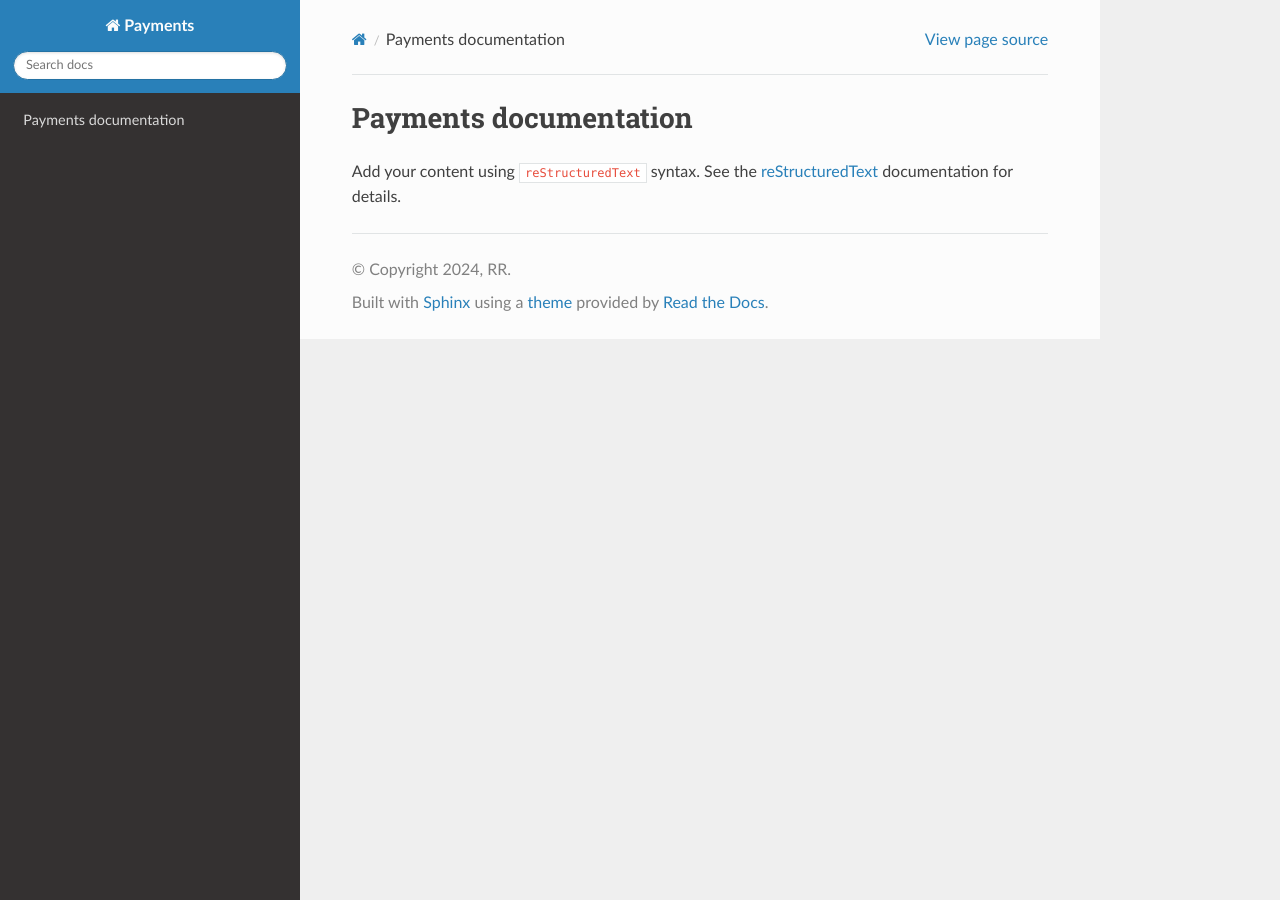
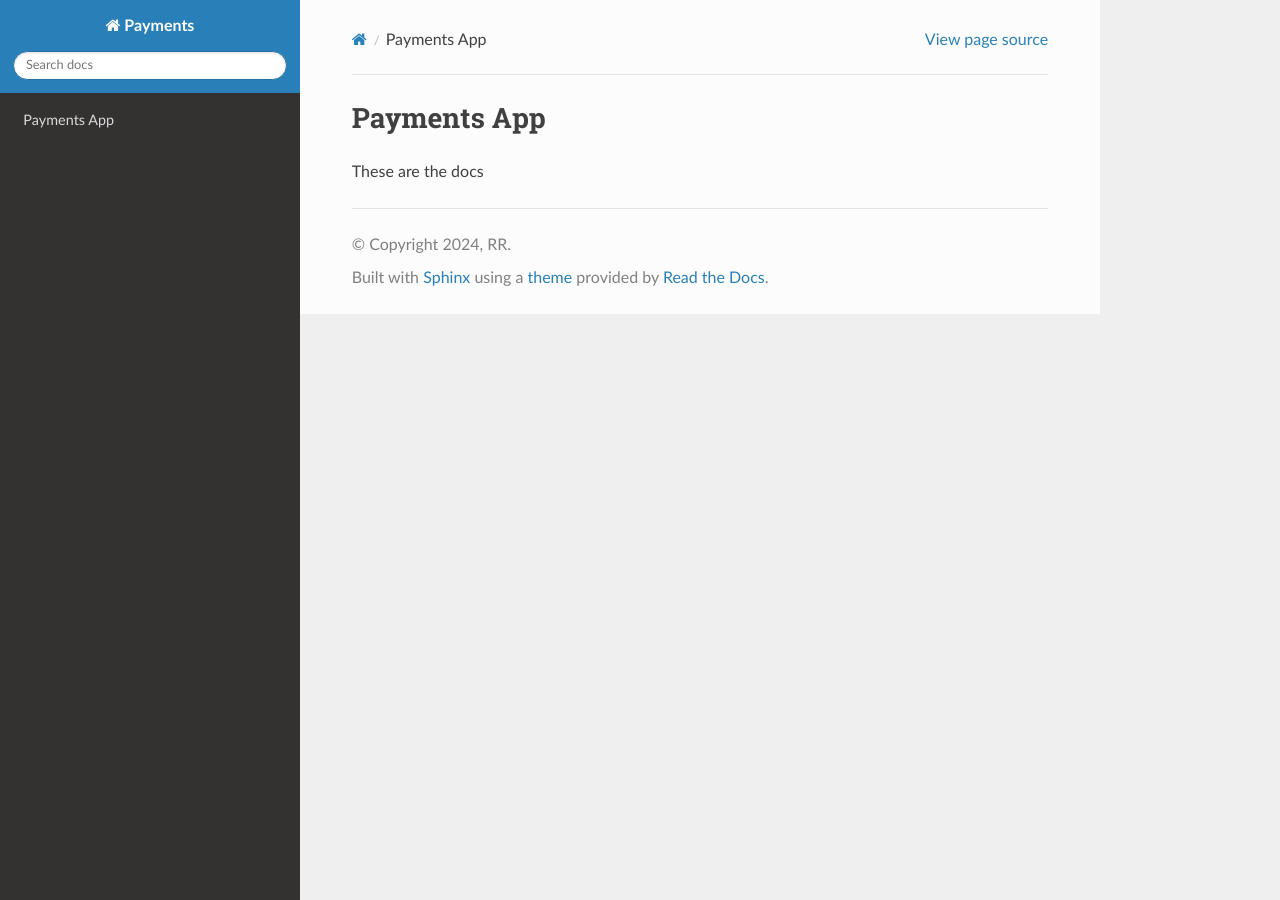
Before and after one commit to leroykayanda/docs, a Sphinx documentation site: the page built from source/index.md, in a window 1280 px wide. Built offline with Sphinx 7.4.7 and the Read the Docs theme 2.0.0, drawn with Linux system fonts in a browser that asks for light colours.

```diff
--- a/source/conf.py
+++ b/source/conf.py
@@ -13,7 +13,7 @@ author = 'RR'
 # -- General configuration ---------------------------------------------------
 # https://www.sphinx-doc.org/en/master/usage/configuration.html#general-configuration
 
-extensions = []
+extensions = ['myst_parser']
 
 templates_path = ['_templates']
 exclude_patterns = []
--- /dev/null
+++ b/source/index.md
@@ -0,0 +1,2 @@
+# Payments App
+These are the docs
--- a/source/index.rst
+++ /dev/null
@@ -1,16 +0,0 @@
-.. Payments documentation master file, created by
-   sphinx-quickstart on Sun Sep 29 14:04:42 2024.
-   You can adapt this file completely to your liking, but it should at least
-   contain the root `toctree` directive.
-
-Payments documentation
-======================
-
-Add your content using ``reStructuredText`` syntax. See the
-`reStructuredText <https://www.sphinx-doc.org/en/master/usage/restructuredtext/index.html>`_
-documentation for details.
-
-
-.. toctree::
-   :maxdepth: 2
-   :caption: Contents:
```
Also changed, not shown: 6 other files.
